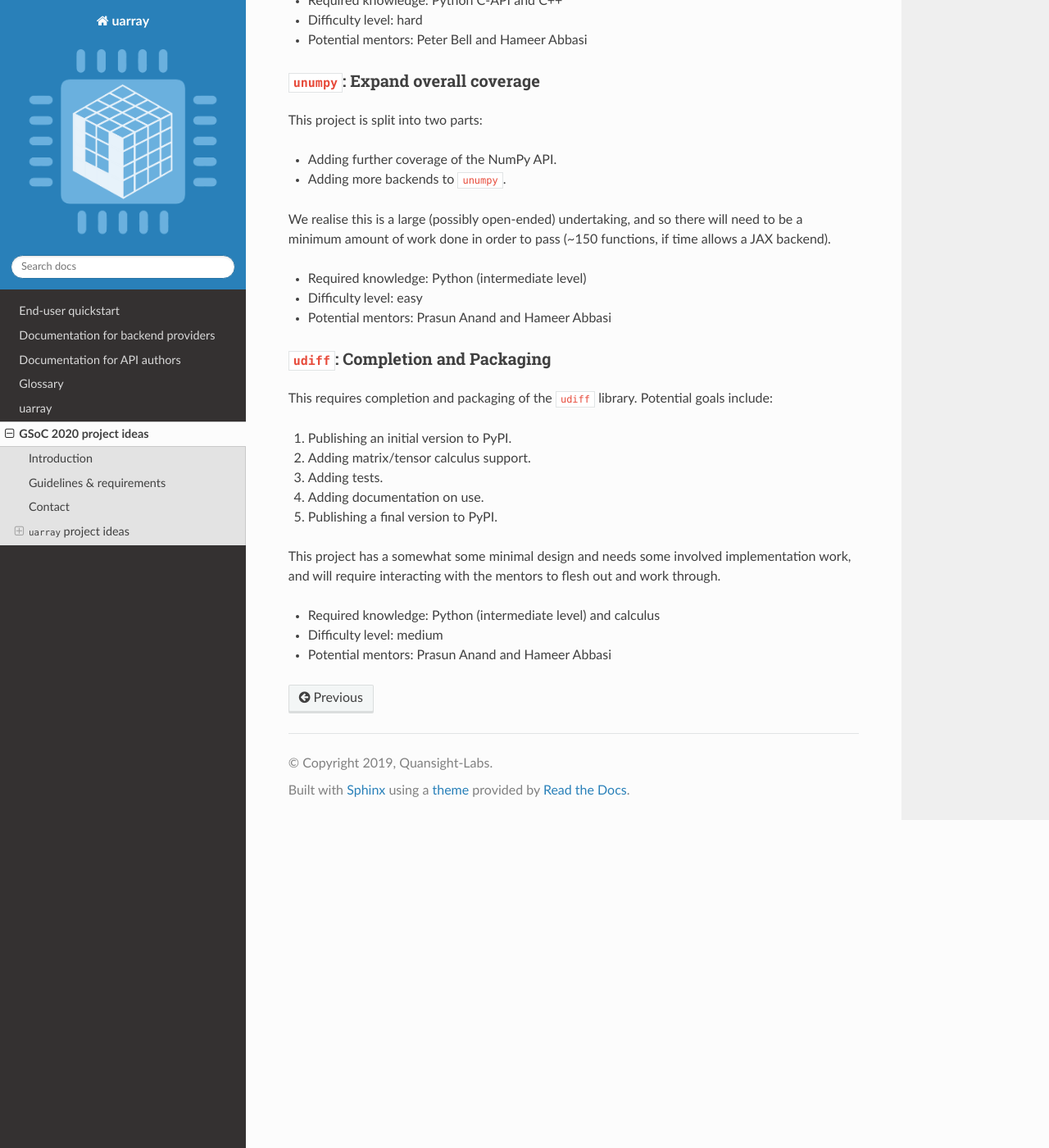
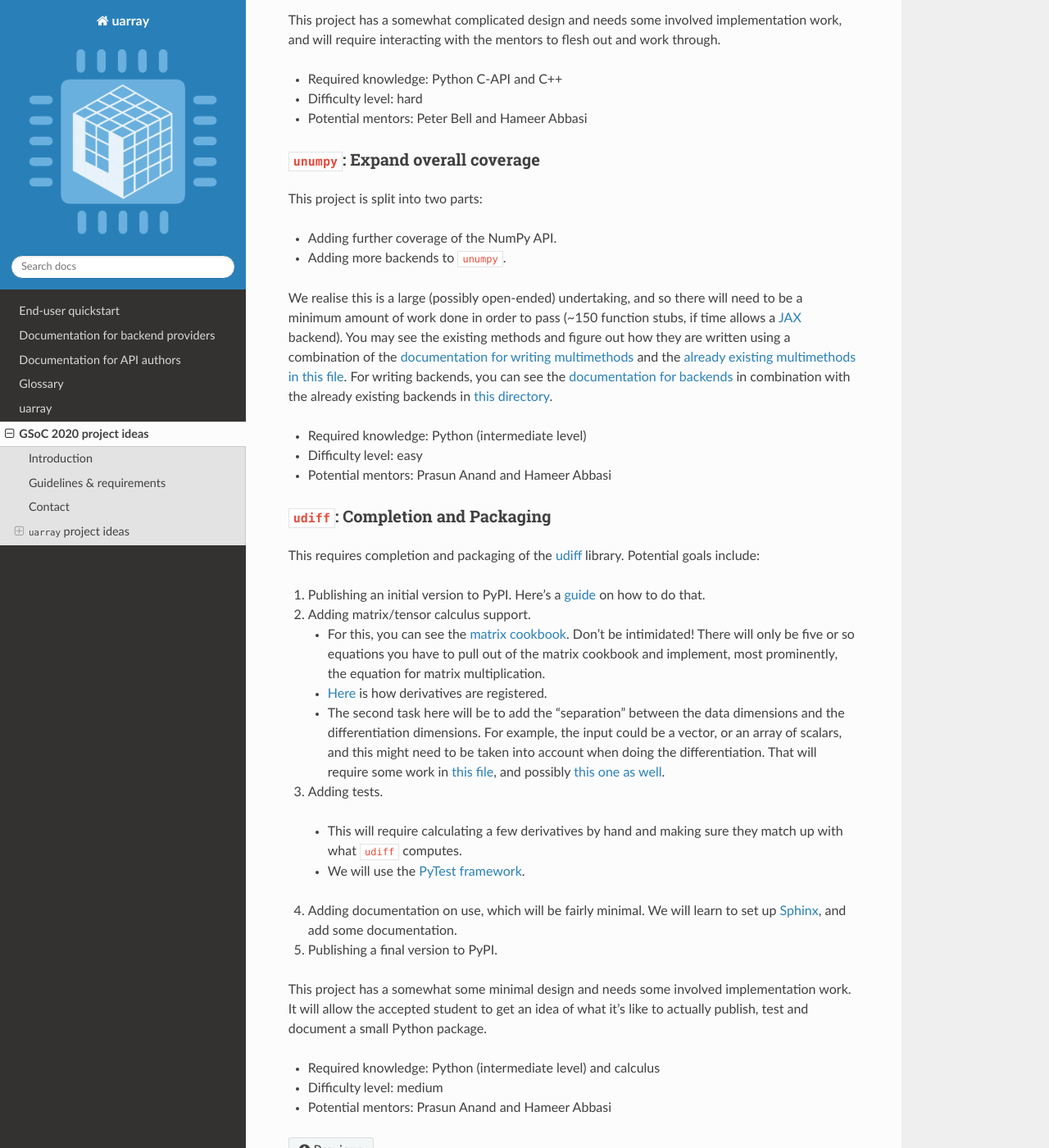
Before and after one commit to Quansight-Labs/uarray, a Sphinx documentation site: the page built from docs/gsoc/2020/ideas.rst, in a window 1280 px wide and 1400 px high, scrolled down 2260 px. Shown: the whole window at 82% size. Built offline with Sphinx 7.4.7 and the Read the Docs theme 2.0.0, drawn with Linux system fonts in a browser that asks for light colours; the version number could not be read and is left out; some of the changed text lies outside the part shown.

Commit message:
Update GSoC 2020 Ideas Page

```diff
--- a/docs/gsoc/2020/ideas.rst
+++ b/docs/gsoc/2020/ideas.rst
@@ -45,7 +45,11 @@
 -------
 
 If you have a question *after checking all guideline pages above*, you can
-open an issue in the issue tracker.
+open an issue in the issue tracker, but feel free to
+`chat with us on Gitter <https://gitter.im/Plures/uarray>`_ if you need
+clarification regarding any of the projects. Keep in mind that you might not
+get a response right away, but we will endeavour to respond as early as possible.
+
 
 ``uarray`` project ideas
 ------------------------
@@ -53,9 +57,9 @@
 ``uarray``: Add querying for state
 ^^^^^^^^^^^^^^^^^^^^^^^^^^^^^^^^^^
 
-Adding querying for the ``uarray._BackendState`` object will allow users of
-``uarray`` to see what's inside the opaque object. Some parts can be re-used
-from the pickling machinery.
+Adding querying for the `uarray._BackendState <https://github.com/Quansight-Labs/uarray/blob/39c49b6efe6817b46af9c6702e6aa0264b89bcf5/uarray/_uarray_dispatch.cxx#L188>`_
+object will allow users of ``uarray`` to see what's inside the opaque object.
+Some parts can be re-used from the `pickling machinery <https://github.com/Quansight-Labs/uarray/blob/39c49b6efe6817b46af9c6702e6aa0264b89bcf5/uarray/_uarray_dispatch.cxx#L210>`_.
 
 It can also help downstream users to access the parameters of the currently
 set backend, which is a planned feature of ``uarray``. Here is a list of goals
@@ -71,7 +75,10 @@
 * Allow a downstream library to fail-fast on a known-unsupported backend.
 
 This project has a straightforward design and needs some implementation work,
-and will require interacting with the mentors to implement and polish.
+and will require interacting with the mentors to implement and polish. The accepted
+student will get an outline of the desired API, along with some failing tests and
+doctests. The student will make a pull request to implement the desired functionality
+so that the tests pass.
 
 * Required knowledge: Python C-API and C++
 * Difficulty level: medium
@@ -116,8 +123,13 @@
 * Adding more backends to ``unumpy``.
 
 We realise this is a large (possibly open-ended) undertaking, and so there
-will need to be a minimum amount of work done in order to pass (~150 functions,
-if time allows a JAX backend).
+will need to be a minimum amount of work done in order to pass (~150 function stubs,
+if time allows a `JAX <https://jax.readthedocs.io/en/latest/>`_ backend). You may
+see the existing methods and figure out how they are written using a combination
+of the `documentation for writing multimethods <https://uarray.readthedocs.io/en/latest/multimethod_docs.html>`_
+and the `already existing multimethods in this file <https://github.com/Quansight-Labs/unumpy/blob/30c4afde16fbbb231cbc1e20d28cf5f0a8527285/unumpy/_multimethods.py>`_.
+For writing backends, you can see the `documentation for backends <https://uarray.readthedocs.io/en/latest/libauthor_docs.html>`_
+in combination with the already existing backends in `this directory <https://github.com/Quansight-Labs/unumpy/tree/30c4afde16fbbb231cbc1e20d28cf5f0a8527285/unumpy>`_.
 
 * Required knowledge: Python (intermediate level)
 * Difficulty level: easy
@@ -125,19 +137,39 @@
 
 ``udiff``: Completion and Packaging
 ^^^^^^^^^^^^^^^^^^^^^^^^^^^^^^^^^^^
-
-This requires completion and packaging of the ``udiff`` library. Potential
+This requires completion and packaging of the `udiff <https://github.com/Quansight-Labs/udiff>`_ library. Potential
 goals include:
 
-1. Publishing an initial version to PyPI.
+1. Publishing an initial version to PyPI. Here's a `guide <https://realpython.com/pypi-publish-python-package/>`_
+   on how to do that.
 2. Adding matrix/tensor calculus support.
+
+   * For this, you can see the `matrix cookbook <https://www.math.uwaterloo.ca/~hwolkowi/matrixcookbook.pdf>`_.
+     Don't be intimidated! There will only be five or so equations you have to
+     pull out of the matrix cookbook and implement, most prominently, the
+     equation for matrix multiplication.
+   * `Here <https://github.com/Quansight-Labs/udiff/blob/40975788639c2c93ebfb96c44a07d8ab01fbcbad/udiff/_builtin_diffs.py>`_
+     is how derivatives are registered.
+   * The second task here will be to add the "separation" between the data
+     dimensions and the differentiation dimensions. For example, the input
+     could be a vector, or an array of scalars, and this might need to be
+     taken into account when doing the differentiation. That will require
+     some work in `this file <https://github.com/Quansight-Labs/udiff/blob/40975788639c2c93ebfb96c44a07d8ab01fbcbad/udiff/_diff_array.py>`_,
+     and possibly `this one as well <https://github.com/Quansight-Labs/udiff/blob/40975788639c2c93ebfb96c44a07d8ab01fbcbad/udiff/_diff_array.py>`_.
+
 3. Adding tests.
-4. Adding documentation on use.
+
+  * This will require calculating a few derivatives by hand and making sure
+    they match up with what ``udiff`` computes.
+  * We will use the `PyTest framework <https://docs.pytest.org/en/latest/>`_.
+
+4. Adding documentation on use, which will be fairly minimal. We will learn to
+   set up `Sphinx <http://www.sphinx-doc.org/en/master/>`_, and add some documentation.
 5. Publishing a final version to PyPI.
 
 This project has a somewhat some minimal design and needs some involved
-implementation work, and will require interacting with the mentors to flesh
-out and work through.
+implementation work. It will allow the accepted student to get an idea of
+what it's like to actually publish, test and document a small Python package.
 
 * Required knowledge: Python (intermediate level) and calculus
 * Difficulty level: medium
```
